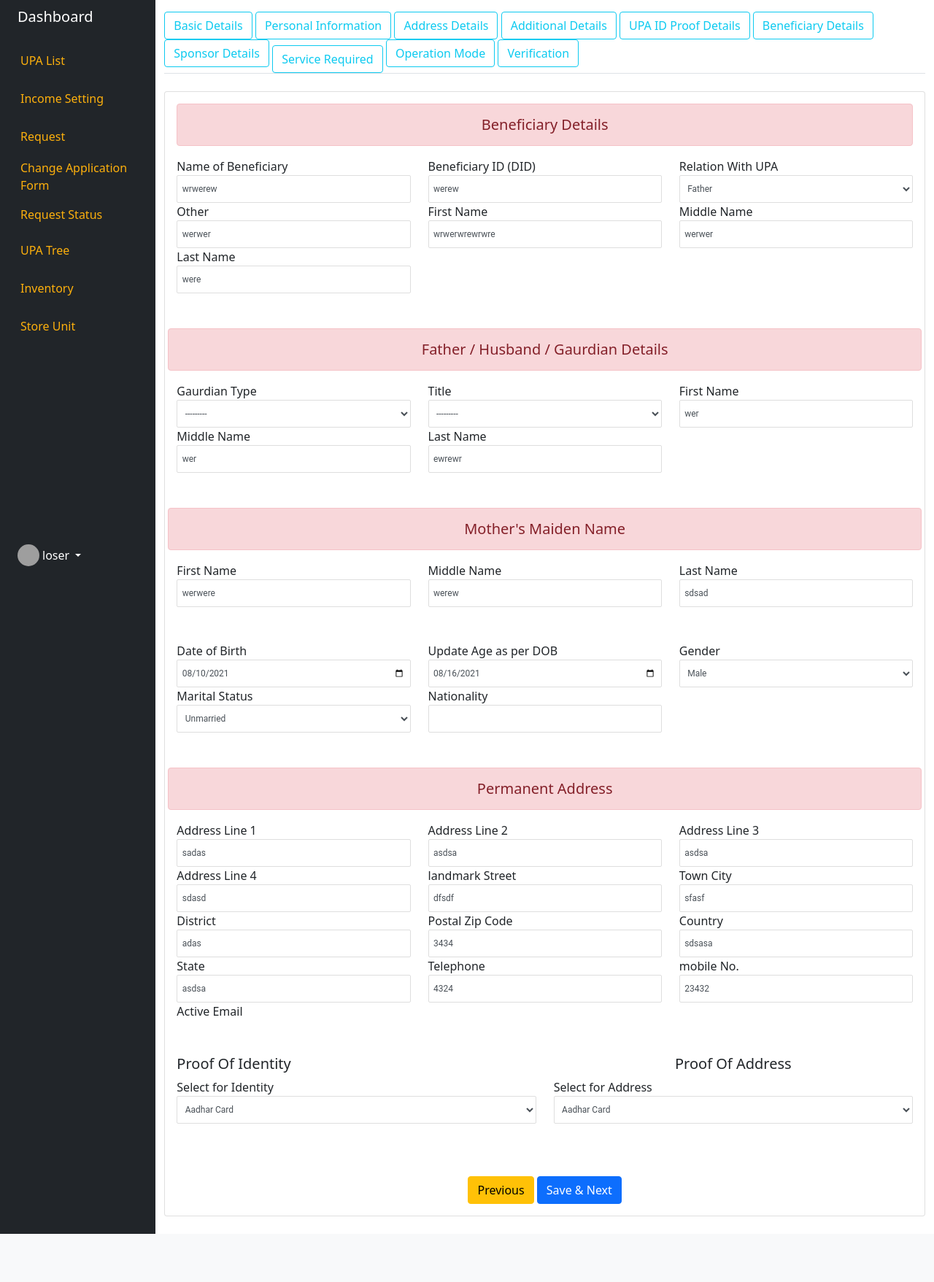
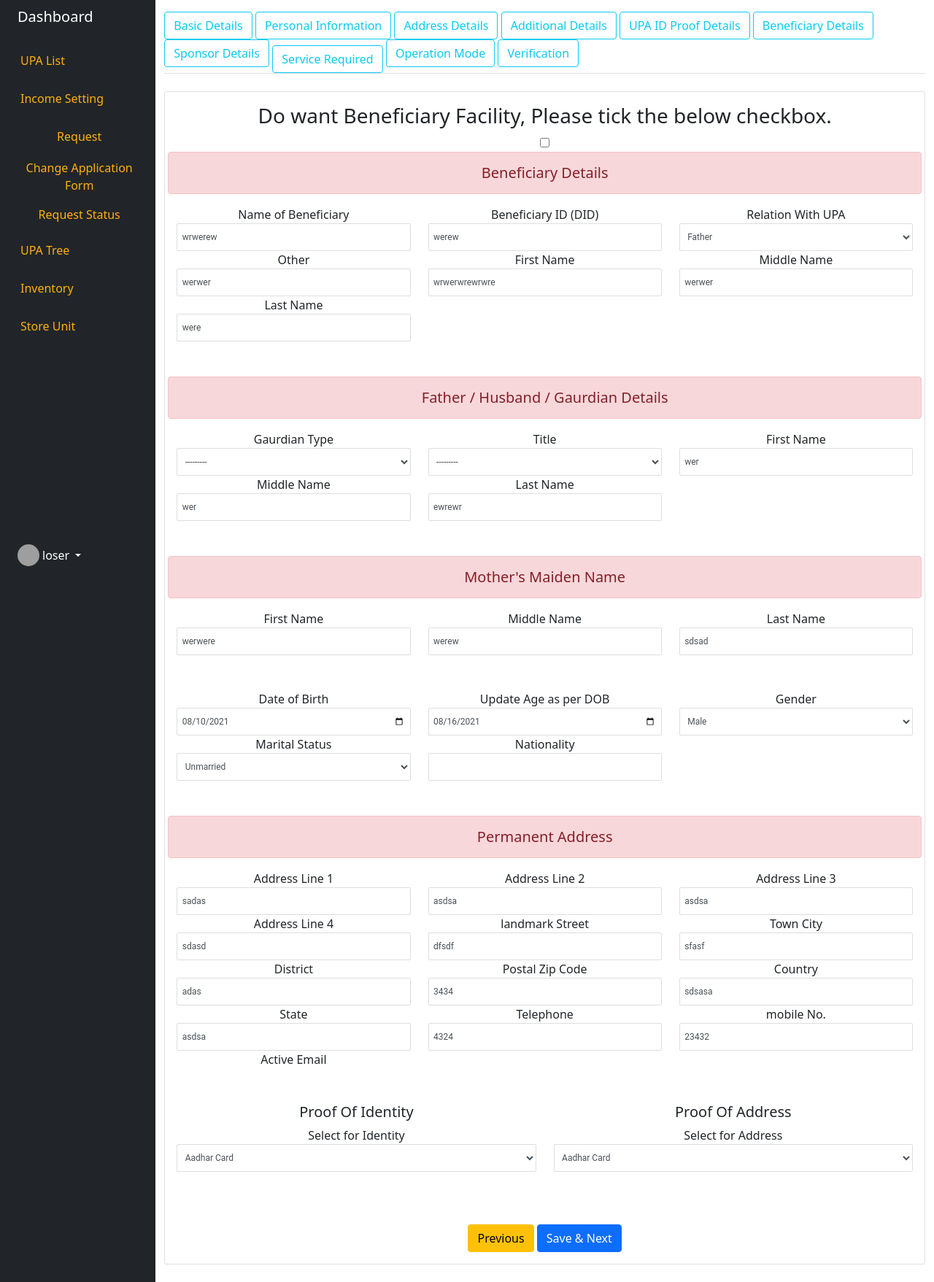
Before and after one commit to msurendra-1008/mlm_repo, a Django app: page /beneficiary_details/1/ in a window 1280 px wide. Shown: the part 56-1813 px from the top of the page at 73% size. Before the commit the page ends 1747 px from the top, so only its background shows below. Run offline with Django 3.2, Linux system fonts and the light colour scheme; a user stored in the database is signed in; data comes from the database, SQL or seed files in the repository; parts of the project's set-up code (start-up, migrations or seed data) failed here and were passed over; grey boxes are pictures that could not be loaded.

Commit message:
modification

```diff
--- a/templates/upa/beneficiary_details.html
+++ b/templates/upa/beneficiary_details.html
@@ -1,7 +1,15 @@
 {% extends "base.html" %}
 
 {% block content %}
-
+<style>
+    div {
+        /* Add some padding and a background color to the div */
+        <!-- padding: 10px; -->
+        background-color: #f2f2f2;
+        /* Center the heading and checkbox within the div */
+        text-align: center;
+    }
+</style>
 <div class="container-fluid">
     <div class="row flex-nowrap">
         {% include 'left_panel.html' %}
@@ -11,8 +19,16 @@
                 <div class="card my-4">
                     <div class="card-body main-row">
                         {% csrf_token %}
-                        <h5 class="text-center alert alert-danger">Beneficiary Details</h5>
-                        <div class="row">
+                        <div>
+                            <label for="example">
+                                <h3>Do want Beneficiary Facility, Please tick the below checkbox.</h3>
+                                <input type="checkbox" id="example" name="example" value="option1">
+                            </label>
+                        </div>
+
+
+                        <div class="row" id="div1-id">
+                            <h5 class="text-center alert alert-danger">Beneficiary Details</h5>
                             <div class="col-md-4">
                                 <label for="" class="">Name of Beneficiary</label>
                                 <!-- <input type="text" class="form-control"> -->
@@ -44,7 +60,7 @@
                                 {{form.ben_last_name}}
                             </div>
                         </div>
-                        <div class="row mt-5">
+                        <div class="row mt-5" id="div2-id">
                             <h5 class="text-center alert alert-danger">Father / Husband / Gaurdian Details</h5>
                             <div class="col-md-4">
                                 <label for="" class="">Gaurdian Type</label>
@@ -67,7 +83,7 @@
                                 {{form.f_g_last_name}}
                             </div>
                         </div>
-                        <div class="row mt-5">
+                        <div class="row mt-5" id="div3-id">
                             <h5 class="text-center alert alert-danger">Mother's Maiden Name</h5>
                             <div class="col-md-4">
                                 <label for="" class="">First Name</label>
@@ -82,7 +98,7 @@
                                 {{form.m_m_last_name}}
                             </div>
                         </div>
-                        <div class="row mt-5">
+                        <div class="row mt-5" id="div4-id">
                             <div class="col-md-4">
                                 <label for="" class="">Date of Birth</label>
                                 {{form.birth_date}}
@@ -107,7 +123,7 @@
 
                         </div>
 
-                        <div class="row mt-5">
+                        <div class="row mt-5" id="div5-id">
                             <h5 class="text-center alert alert-danger">Permanent Address</h5>
                             <div class="col-md-4">
                                 <label for="" class="">Address Line 1</label>
@@ -168,7 +184,7 @@
 
 
                         </div>
-                        <div class="row mt-5">
+                        <div class="row mt-5" id="div6-id">
                             <div class="col-6">
                                 <h5>Proof Of Identity</h5>
                                 <div class="col md-4" onchange="getbenIdentity();">
@@ -188,7 +204,7 @@
                             </div>
                         </div>
 
-                        <div class="row mt-5">
+                        <div class="row mt-5" id="div7-id">
                             <div class="col-6" id="benIdentityProof">
                                 <h5>Proof Of Identity Details</h5>
                                 <div class="col md-8">
@@ -229,6 +245,52 @@
     </div>
 </div>
 <script>
+    window.onload = function() {
+        const checkbox = document.querySelector("input[name='example']");
+        const div1 = document.querySelector("#div1-id");
+        const div2 = document.querySelector("#div2-id");
+        const div3 = document.querySelector("#div3-id");
+        const div4 = document.querySelector("#div4-id");
+        const div5 = document.querySelector("#div5-id");
+        const div6 = document.querySelector("#div6-id");
+        const div7 = document.querySelector("#div7-id");
+
+        checkbox.addEventListener("change", function() {
+        if (checkbox.checked) {
+            div1.style.display = "block";
+            div2.style.display = "block";
+            div3.style.display = "block";
+            div4.style.display = "block";
+            div5.style.display = "block";
+            div6.style.display = "block";
+            div7.style.display = "block";
+            localStorage.setItem("checkbox", "checked");
+        } else {
+            div1.style.display = "none";
+            div2.style.display = "none";
+            div3.style.display = "none";
+            div4.style.display = "none";
+            div5.style.display = "none";
+            div6.style.display = "none";
+            div7.style.display = "none";
+            localStorage.removeItem("checkbox");
+        }
+        });
+
+        // On page load, check if checkbox is checked
+        if (localStorage.getItem("checkbox") === "checked") {
+        checkbox.checked = true;
+        div1.style.display = "block";
+        div2.style.display = "block";
+        div3.style.display = "block";
+        div4.style.display = "block";
+        div5.style.display = "block";
+        div6.style.display = "block";
+        div7.style.display = "block";
+        }
+    }
+
+
     var identitySection = document.getElementById('benIdentityProof');
     identitySection.style.display = 'none';
     function getbenIdentity(){
--- a/templates/upa/upa_identity_proof.html
+++ b/templates/upa/upa_identity_proof.html
@@ -58,8 +58,9 @@
                                     {{form.educational_qualification}}
                                 </div> {% endcomment %}
                             </div>
+                            <br>
                         <!-- </div> -->
-
+                        <h4 class="text-center alert alert-danger">Proof Of Identity & Address Details</h4>
                         <div class="row mt-5">
                             <div class="col-6" onchange="getIdentityProof();">
                                 <h5 class="alert alert-danger">Proof Of Identity</h5>
--- a/upa/models.py
+++ b/upa/models.py
@@ -113,8 +113,8 @@ class PersonalInformation(models.Model):
     )
 
     MARITAL_TYPE = (
-        ('Yes','Yes'),
-        ('No','No'),
+        ('Married','Married'),
+        ('Unmarried','Unmarried'),
     )
 
     TITLE_TYPE = (
@@ -125,7 +125,7 @@ class PersonalInformation(models.Model):
 
     GAURDIAN_TYPE = (
         ('Father','Father'),
-        ('Father','Father'),
+        ('Husband','Husband'),
         ('Gaurdian','Gaurdian'),
         ('Spouse','Spouse'),
     )
@@ -259,8 +259,8 @@ this is 5th step of the form here user will fill the relation with UPA .
 class UPAIdentityProof(models.Model):
     UPA_TYPE = (
         ('Normal','Normal'),
+        ('BPL','BPL'),
         ('Handicap','Handicap'),
-        ('BPL','BPL'),
     )
 
     PERSONAL_INCOME_TYPE = (
@@ -359,6 +359,7 @@ class BeneficiaryDetails(models.Model):
         ('Gaurdian','Gaurdian'),
         ('Spouse','Spouse'),
     )
+    beneficiary_required = models.BooleanField(default=False)
     user = models.OneToOneField(Profile,on_delete=models.CASCADE,blank=True, null=True,related_name="beneficiary_details")
     beneficiary_name = models.CharField(max_length=100,blank=True, null=True)
     beneficiary_id_no = models.CharField(max_length=100,blank=True, null=True)
```
Also changed, not shown: templates/upa/address_detail.html (+11 -9 lines), templates/upa/personal_information.html (+6 -6 lines), upa/migrations/0051_auto_20230126_1234.py (added).
